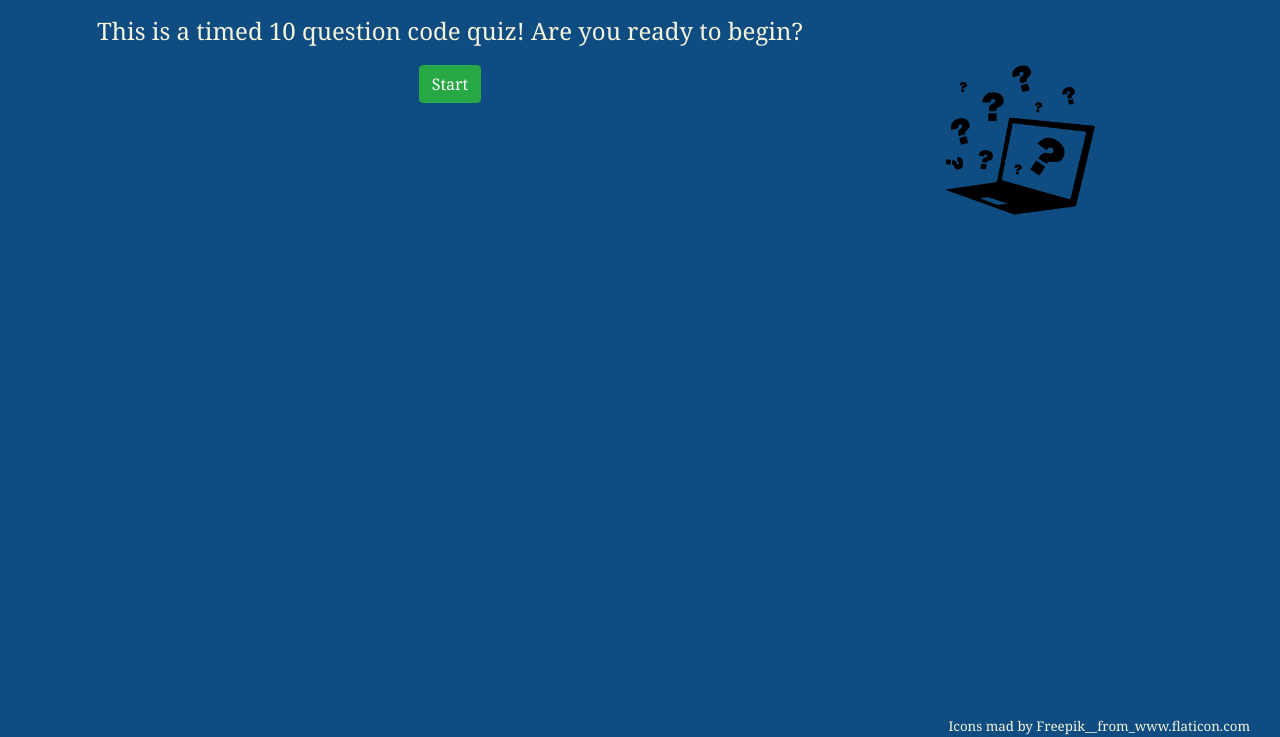
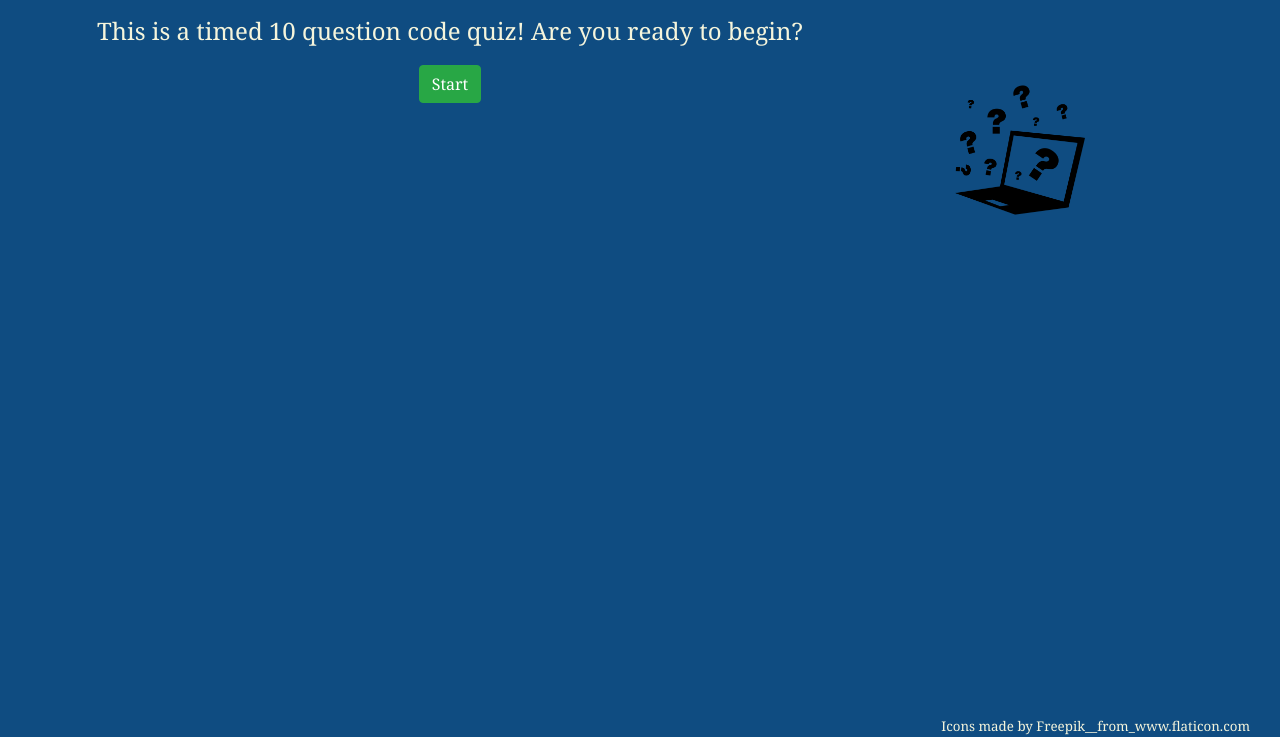
Before and after one commit to mwturner611/Code_Quiz, a plain HTML site: page index.html in a window 1280 px wide. Shown: the part 63-800 px from the top of the page. Drawn offline with nearby package versions, Linux system fonts and the light colour scheme.

Commit message:
padding around img

```diff
--- a/index.html
+++ b/index.html
@@ -60,7 +60,7 @@
             <div class="col-lg-8">
             </div>
 
-            <div class="col-md-4"><a href="https://www.flaticon.com/authors/freepik" title="Freepik">Icons mad by Freepik_</a>_from_<a href="https://www.flaticon.com/" title="Flaticon">www.flaticon.com</a></div>
+            <div class="col-md-4"><a href="https://www.flaticon.com/authors/freepik" title="Freepik">Icons made by Freepik_</a>_from_<a href="https://www.flaticon.com/" title="Flaticon">www.flaticon.com</a></div>
 
         </div>
 
--- a/script.js
+++ b/script.js
@@ -91,7 +91,8 @@ question10 = {
 // create quiz image on screen
 var imgVar = document.createElement("img");
 imgVar.setAttribute("src", "assets/quiz.png");
-imgVar.setAttribute("style","margin:auto");
+imgVar.style.margin = "10px";
+imgVar.style.padding = "10px";
 imgVar.setAttribute("height" , "150");
 imgVar.setAttribute("width", "150");
 imgArea.appendChild(imgVar);
```
